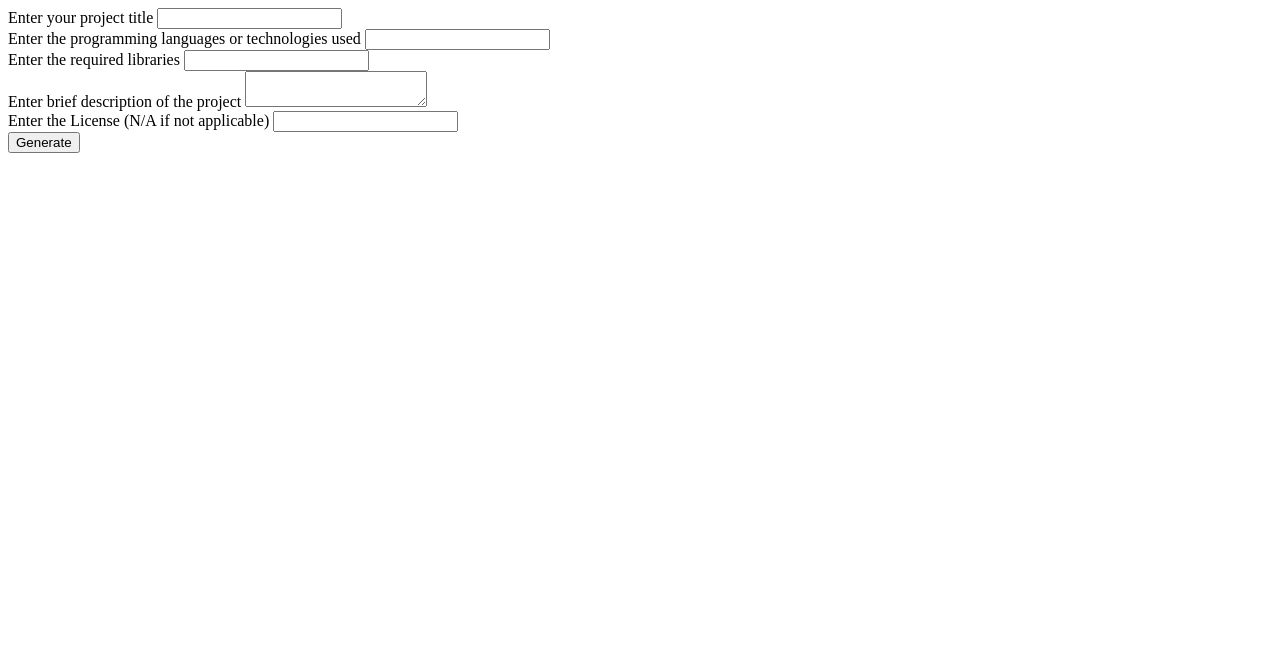
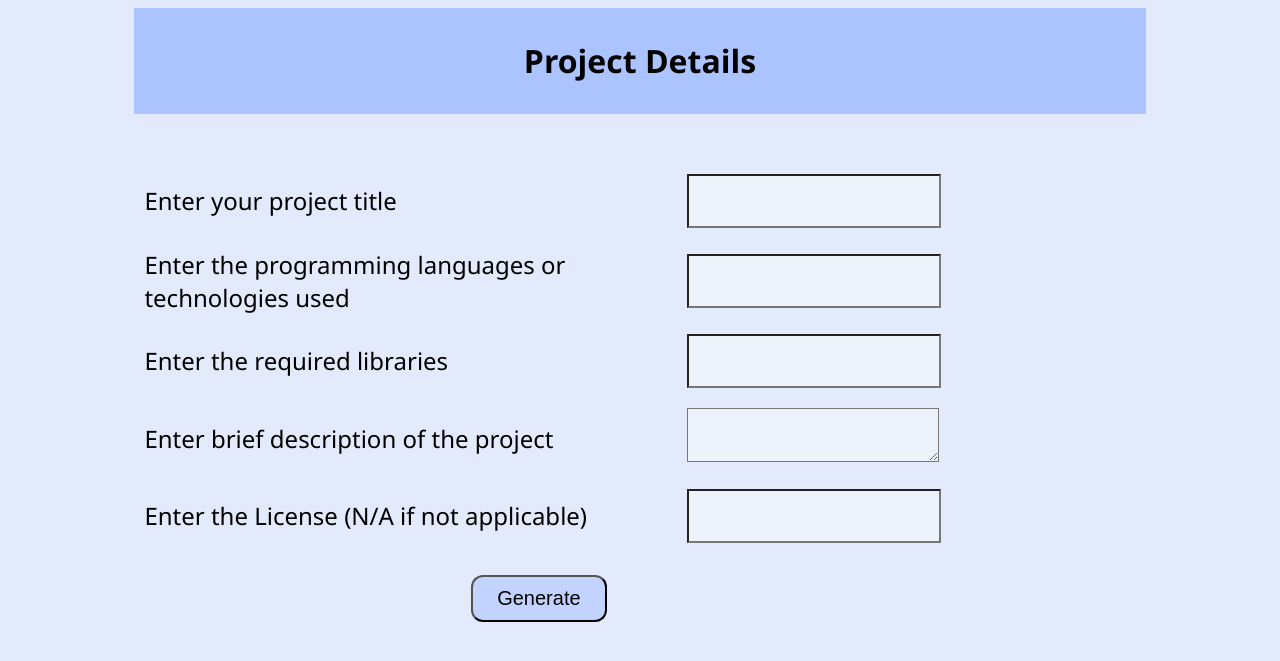
Before and after one commit to BKK31/readme-maker, a Flask app: page /readme in a window 1280 px wide. Shown: the top 661 px of the page. Run offline with Flask 3, Linux system fonts and the light colour scheme.

Commit message:
Updated webpages for better UI

```diff
--- a/templates/readme.html
+++ b/templates/readme.html
@@ -3,31 +3,45 @@
 <head>
     <meta charset="UTF-8">
     <meta name="viewport" content="width=device-width, initial-scale=1.0">
+    <link rel="stylesheet" href="../static/styles.css">
     <title>README Maker</title>
 </head>
 <body>
+    <main>
+        <header>
+            <h1>Project Details</h1>
+        </header>
+        <div class="container">
             <form id="readme-form" method="POST">
-        <label for="title">Enter your project title</label>
-        <input type="text" id="title" name="title" required><br>
-
-        <label for="tech">Enter the programming languages or technologies used</label>
-        <input type="text" id="tech" name="tech" required><br>
-
-        <label for="libs">Enter the required libraries</label>
-        <input type="text" id="libs" name="libs" required><br>
-
-        <label for="desc">Enter brief description of the project</label>
-        <textarea id="desc" name="desc" required></textarea><br>
-
-        <label for="lic">Enter the License (N/A if not applicable)</label>
-        <input type="text" id="lic" name="lic" required><br>
-
+                <table>
+                    <tr>
+                        <td><label for="title">Enter your project title</label></td>
+                        <td><input type="text" id="title" name="title" class="large-input" required></td>
+                    </tr>
+                    <tr>
+                        <td><label for="tech">Enter the programming languages or technologies used</label></td>
+                        <td><input type="text" id="tech" name="tech" class="large-input" required></td>
+                    </tr>
+                    <tr>
+                        <td><label for="libs">Enter the required libraries</label></td>
+                        <td><input type="text" id="libs" name="libs" class="large-input" required></td>
+                    </tr>
+                    <tr>
+                        <td><label for="desc">Enter brief description of the project</label></td>
+                        <td><textarea id="desc" name="desc" class="large-input" required></textarea></td>
+                    </tr>
+                    <tr>
+                        <td><label for="lic">Enter the License (N/A if not applicable)</label></td>
+                        <td><input type="text" id="lic" name="lic" class="large-input" required></td>
+                    </tr>
+                </table><br>
                 <button type="submit">Generate</button>
             </form>
-
+        </div>
         {% if response is not none %}
-    <h3>Response:</h3>
+        <h2>Response:</h2>
         <textarea id="responseText" readonly>{{ response }}</textarea>
         {% endif %}
+    </main>
 </body>
 </html>
```
Also changed, not shown: templates/index.html (+7 -0 lines). Lines whose indentation alone changed are shown as unchanged.
